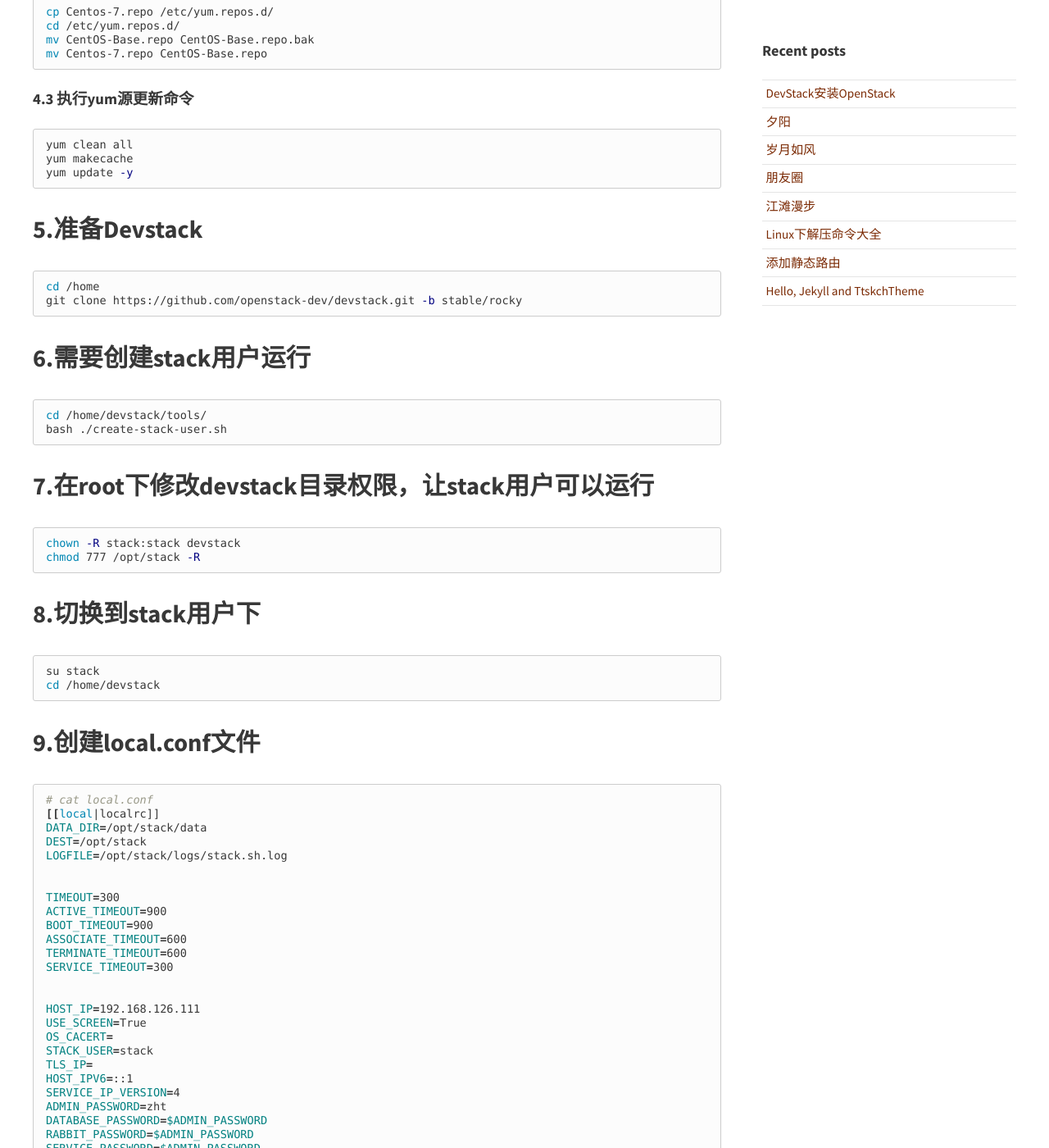
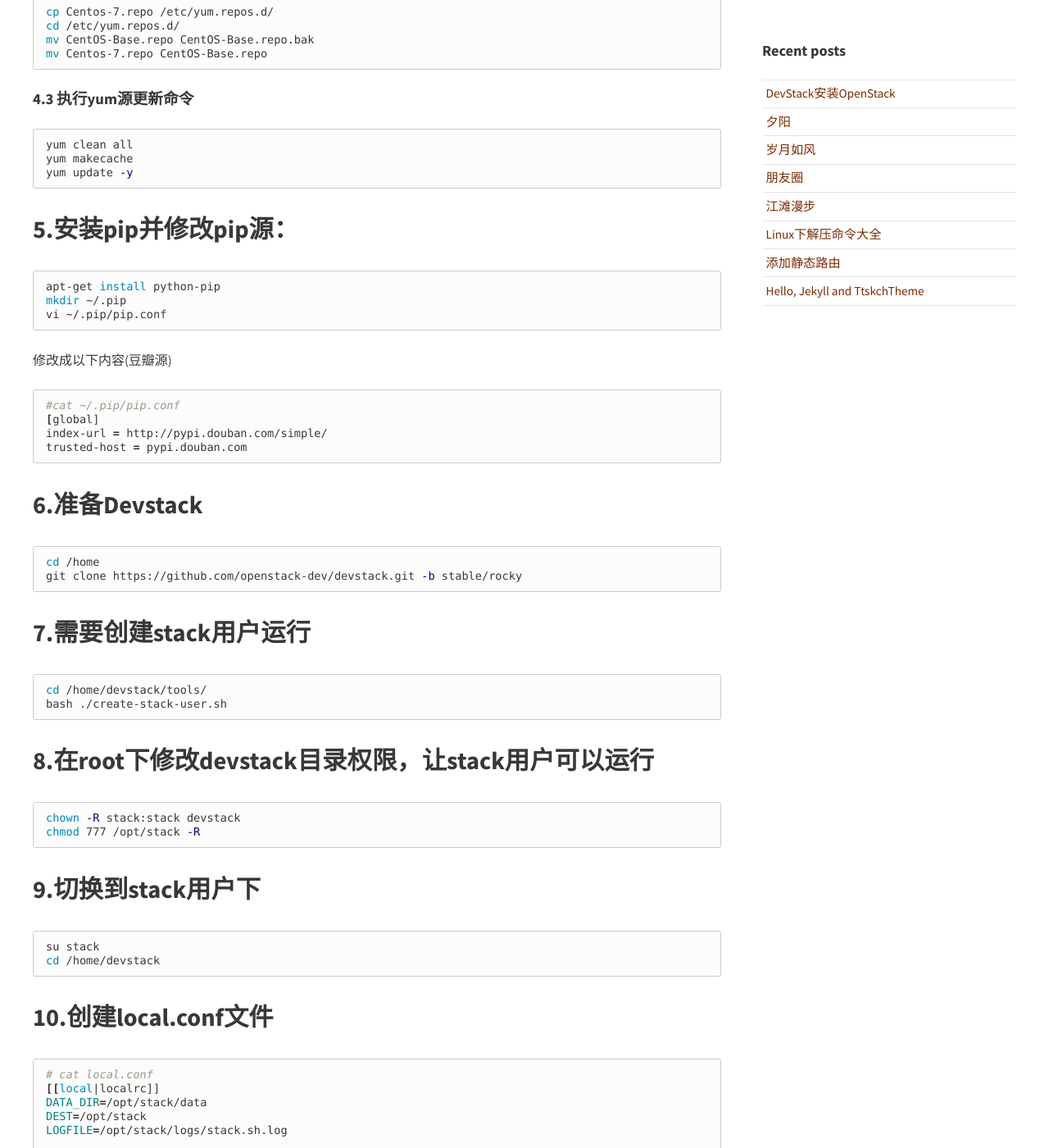
Before and after one commit to changhungtao/changhungtao.github.io, a Jekyll site: the page built from _posts/2018-12-26-DevStack安装OpenStack.md, in a window 1280 px wide and 1400 px high, scrolled down 1455 px. Shown: the whole window at 82% size. Built offline with Jekyll 4.4.1, drawn with Linux system fonts in a browser that asks for light colours; nearby versions of some CDN libraries; comment, search, counter and statistics services are not loaded; some of the changed text lies outside the part shown.

Commit message:
Add config pip.conf

````diff
--- a/_posts/2018-12-26-DevStack安装OpenStack.md
+++ b/_posts/2018-12-26-DevStack安装OpenStack.md
@@ -22,7 +22,7 @@ yum -y install net-tools
 ```shell
 systemctl stop firewalld.service #停止firewall
 systemctl disable firewalld.service #禁止firewall开机启动
-firewall-cmd --state #查看默认防火墙状态（关闭后显示notrunning，开启后显示running）
+firewall-cmd --state #查看默认防火墙状态(关闭后显示notrunning，开启后显示running)
 ```
 
 ### 2.2 关闭iptables，如果有也关一下，不然可能装完之后访问不了：
@@ -69,35 +69,53 @@ yum makecache
 yum update -y
 ```
 
-## 5.准备Devstack
+## 5.安装pip并修改pip源：
+
+```shell
+apt-get install python-pip
+mkdir ~/.pip
+vi ~/.pip/pip.conf
+```
+
+修改成以下内容(豆瓣源)
+
+```shell
+#cat ~/.pip/pip.conf
+[global]
+index-url = http://pypi.douban.com/simple/
+trusted-host = pypi.douban.com
+```
+
+
+## 6.准备Devstack
 
 ```shell
 cd /home
 git clone https://github.com/openstack-dev/devstack.git -b stable/rocky
 ```
 
-## 6.需要创建stack用户运行
+## 7.需要创建stack用户运行
 
 ```shell
 cd /home/devstack/tools/
 bash ./create-stack-user.sh
 ```
 
-## 7.在root下修改devstack目录权限，让stack用户可以运行
+## 8.在root下修改devstack目录权限，让stack用户可以运行
 
 ```shell
 chown -R stack:stack devstack
 chmod 777 /opt/stack -R
 ```
 
-## 8.切换到stack用户下
+## 9.切换到stack用户下
 
 ```shell
 su stack
 cd /home/devstack
 ```
 
-## 9.创建local.conf文件
+## 10.创建local.conf文件
 
 ```shell
 # cat local.conf
````
Also changed, not shown: other parts of _posts/2018-12-26-DevStack安装OpenStack.md (+2 -2 lines).
